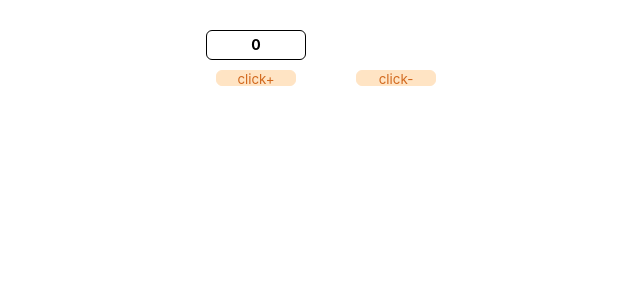
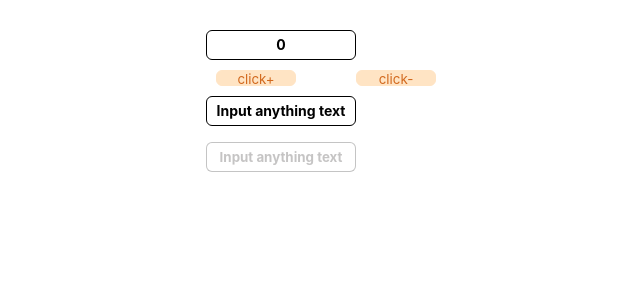
Before and after one commit to Evgeniy-makdak/hooks, a React (Create React App) app: page / in a window 1280 px wide. Shown: the top 300 px of the page, without its empty margins (34-674 px from the left). Built offline with nearby package versions, Linux system fonts and the light colour scheme.

Commit message:
create hook useEffect and created a controlled input

```diff
--- a/src/components/Counter.jsx
+++ b/src/components/Counter.jsx
@@ -1,17 +1,24 @@
-import { useState } from "react";
-
+import React, { useState, useEffect } from "react";
 
 function Counter() {
+    const [count, setCount] = useState(0);
+    const [text, setText] = useState('Input anything text');
 
-    const [count, setCount] = useState(0);
+    // Эмуляция запроса на сервер при изменении счетчика - пример использования хука useEffect.
+    // Применяется, когда нужно выполнить побочные эффекты (в данном случае выводим в алерт надпись, но, по факту, может быть запрос на
+    // сервер при изменении состояния "count" - об этом говорит аргумент [count]).
+    // useEffect(() => {
+    //     alert(`Sending request to server with count: ${count}`);
+    // }, [count]);
 
     function up() {
-        setCount(prevCount => prevCount + 1)
+        setCount(prevCount => prevCount + 1);
     }
 
     function down() {
-        setCount(prevCount => prevCount - 1)
+        setCount(prevCount => prevCount - 1);
     }
+
 
     return (
         <div className="counter">
@@ -20,6 +27,8 @@ function Counter() {
                 <button className="btnCounter" onClick={up}>click+</button>
                 <button className="btnCounter" onClick={down}>click-</button>
             </div>
+            <div className="mainTitle">{text}</div>
+            <input value={text} onChange={(event) => setText(event.target.value)} className="input" type="text" />
         </div>
     );
 }
--- a/src/styles/counter.css
+++ b/src/styles/counter.css
@@ -7,7 +7,7 @@
     display: flex;
     align-items: center;
     justify-content: center;
-    width: 100px;
+    width: 150px;
     height: 30px;
     border: 1px solid;
     border-radius: 6px;
@@ -29,3 +29,14 @@
     background-color: bisque;
     color: chocolate;
 }
+
+.input {
+    width: 150px;
+    height: 30px;
+    border: 1px solid;
+    border-radius: 6px;
+    font-weight: 700;
+    text-align: center;
+    margin-top: 16px;
+    color: rgba(82, 81, 80, 0.336);
+}
```
